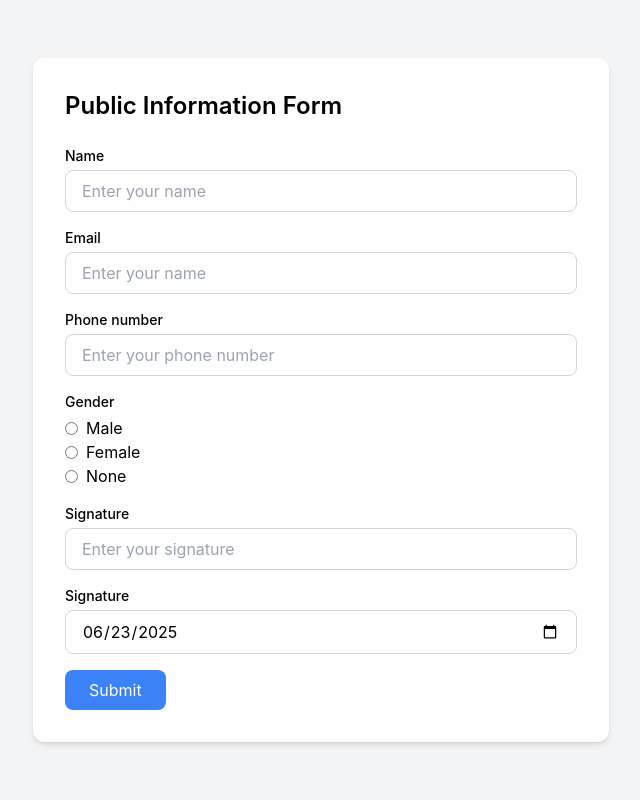
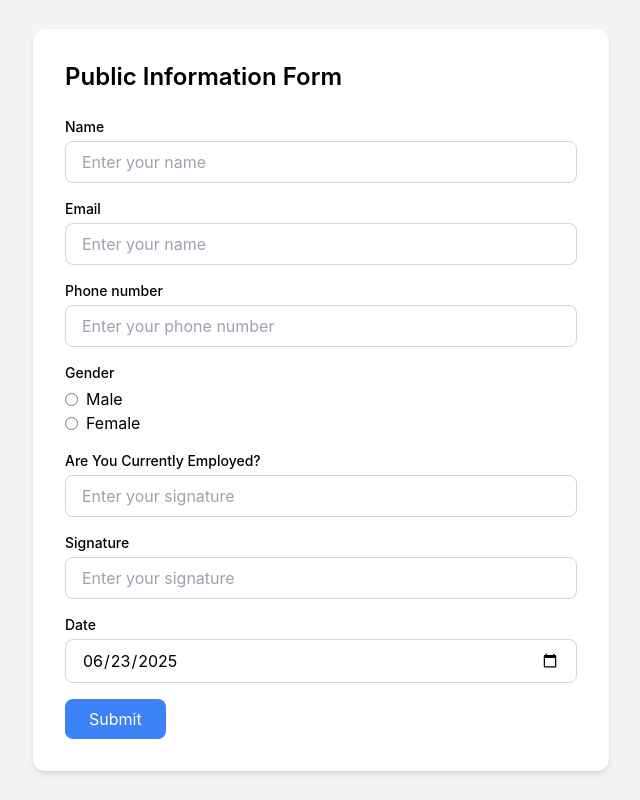
Before and after one commit to Kasisatyaveni5b3/public-information-form, a React (Create React App) app: page / in a window 1280 px wide. Shown: the whole page, without its empty margins (319-959 px from the left). Built offline with nearby package versions, Linux system fonts and the light colour scheme.

Commit message:
implemented organization field

```diff
--- a/src/App.js
+++ b/src/App.js
@@ -24,7 +24,10 @@ function App() {
     return localStorage.getItem("date") || today
   });
   const [submitted, setSubmitted] = useState(false);
-  const [error,setError] = useState(false);
+  const [org, setOrg] = useState('');
+  const [orgName, setOrgName] = useState('');
+  const [error, setError] = useState(false);
+  const [showOrg, setShowOrg] = useState(false);
 
   useEffect(() => {
     localStorage.setItem("name", name)
@@ -50,7 +53,7 @@ function App() {
     const newDate = e.target.value;
     console.log(newDate)
     debugger;
-   if(newDate !== today ) {
+    if (newDate !== today) {
       setError('Please select todays date')
     } else {
       setError('');
@@ -67,6 +70,18 @@ function App() {
   }
   function print() {
     window.print()
+  }
+
+  function organization(e) {
+    const value = e.target.value.toLowerCase();
+    debugger;
+    if (value === 'yes') {
+      setShowOrg(true);
+    } else {
+      setShowOrg(false);
+    }
+    setOrg(value)
+
   }
   return (
     <div className="min-h-screen bg-gray-100 flex items-center justify-center px-4">
@@ -144,18 +159,29 @@ function App() {
                 />
                 Female
               </label>
-              <label className="flex items-center gap-2">
+            </div>
+            <div className="mb-4">
+              <label className="block text-sm font-medium mb-1">Are You Currently Employed?</label>
               <input
                 required
-                  type="radio"
-                  value="None"
-                  checked={gender === 'None'}
-                  onChange={(e) => setGender(e.target.value)}
-                  className="border border-gray-300 rounded-lg focus:outline-none focus:ring-2 focus:ring-blue-500"
+                type="text"
+                value={org}
+                onChange={organization}
+                placeholder="Enter your signature"
+                className="w-full border border-gray-300 rounded-lg px-4 py-2 focus:outline-none focus:ring-2 focus:ring-blue-500"
               />
-                None
-              </label>
             </div>
+            {showOrg && <div className="mb-4">
+              <label className="block text-sm font-medium mb-1">if yes please mention organization name</label>
+              <input
+                required
+                type="text"
+                value={orgName}
+                onChange={(e) => setOrgName(e.target.value)}
+                placeholder="Enter your signature"
+                className="w-full border border-gray-300 rounded-lg px-4 py-2 focus:outline-none focus:ring-2 focus:ring-blue-500"
+              />
+            </div>}
             <div className="mb-4">
               <label className="block text-sm font-medium mb-1">Signature</label>
               <input
@@ -168,7 +194,7 @@ function App() {
               />
             </div>
             <div className="mb-4">
-              <label className="block text-sm font-medium mb-1">Signature</label>
+              <label className="block text-sm font-medium mb-1">Date</label>
               <input
                 required
                 type="date"
```
Lines whose indentation alone changed are shown as unchanged.
